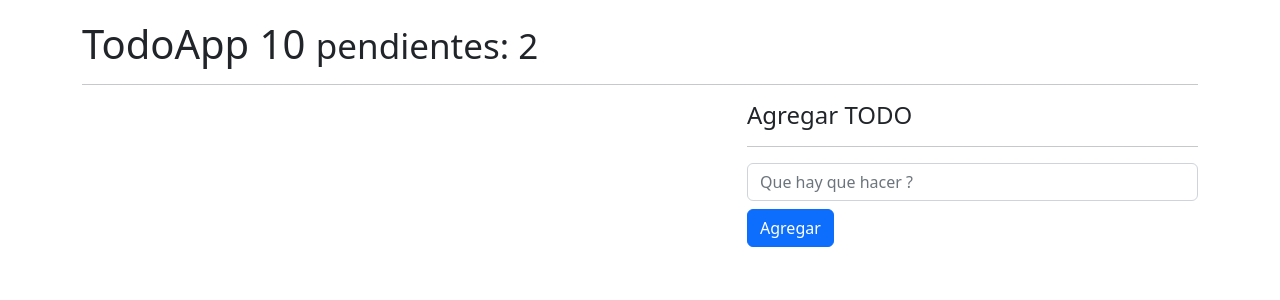
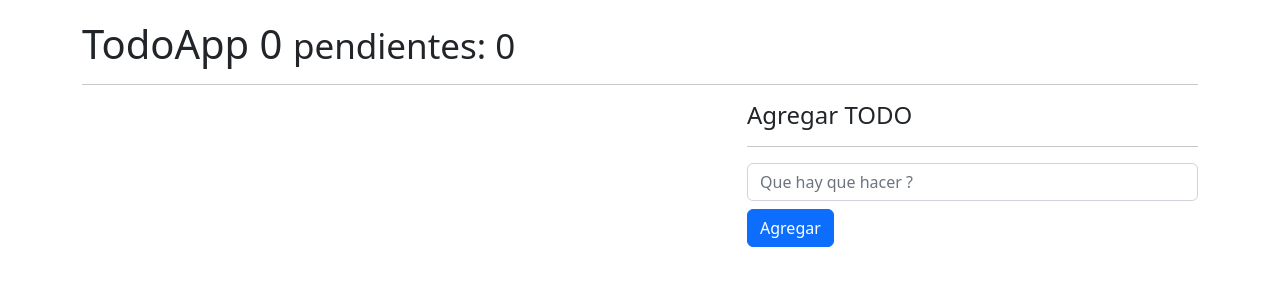
Before and after one commit to jonathanvargas2016/React-2022, a React (Vite) app in the folder 07-HooksApp/: page / in a window 1280 px wide. Shown: the top 300 px of the page. Built offline with nearby package versions, Linux system fonts and the light colour scheme.

Commit message:
create a new custom hook for TODO

```diff
--- a/07-HooksApp/src/09-useReducer/TodoApp.jsx
+++ b/07-HooksApp/src/09-useReducer/TodoApp.jsx
@@ -1,55 +1,16 @@
 import React from 'react'
-import { useEffect } from 'react'
-import { useReducer } from 'react'
-import { todoReducer } from './todo-reducer'
+import { useTodo } from '../hook'
 import { TodoAdd } from './TodoAdd'
 import { TodoList } from './TodoList'
 
 export const TodoApp = () => {
 
-    const initialState = [
-        // {
-        //     id: new Date().getTime(),
-        //     description: 'Recolectar la piedra del alma',
-        //     done: false
-        // }
-    ]
 
-    const init = () => { // funcion para los datos iniciales
-        return JSON.parse(localStorage.getItem('todos')) || []
-    }
-
-    const [todos, dispatch] = useReducer(todoReducer, initialState, init)
-
-    const handleDeleteTodo = id => {
-        dispatch({
-            type: '[TODO] Remove Todo',
-            payload: id
-        })
-    }
-
-    useEffect(() => {
-        localStorage.setItem('todos', JSON.stringify(todos))
-    }, [todos])
-
-    const handleNewTodo = (todo) => {
-        const action = {
-            type: '[TODO] Add Todo',
-            payload: todo
-        }
-        dispatch(action)
-    }
-
-    const handleToggleTodo = id => {
-        dispatch({
-            type: '[TODO] Toggle Todo',
-            payload: id
-        })
-    }
+    const { todos, todosCount, pendingTodosCount, handleDeleteTodo, handleToggleTodo, handleNewTodo } = useTodo([])
 
     return (
         <>
-            <h1>TodoApp 10 <small>pendientes: 2</small></h1>
+            <h1>TodoApp {todosCount} <small>pendientes: {pendingTodosCount} </small></h1>
             <hr />
 
             <div className='row'>
@@ -58,8 +19,8 @@ export const TodoApp = () => {
                     {/* id => es el valor q el evento onDeleteTodo
                     emite y ese valor le paso a la funcion handleDeleteTodo */}
                     <TodoList todos={todos}
-                    onDeleteTodo={id => handleDeleteTodo(id)}
-                    onToggleTodo={handleToggleTodo}
+                        onDeleteTodo={id => handleDeleteTodo(id)}
+                        onToggleTodo={handleToggleTodo}
                     />
 
 
--- a/07-HooksApp/src/hook/index.js
+++ b/07-HooksApp/src/hook/index.js
@@ -2,3 +2,4 @@
 export * from './useCounter'
 export * from './useFetch'
 export * from './useForm'
+export * from './useTodo'
--- /dev/null
+++ b/07-HooksApp/src/hook/useTodo.js
@@ -0,0 +1,51 @@
+import { useEffect, useReducer } from "react"
+import { todoReducer } from "../09-useReducer/todo-reducer"
+
+export const useTodo = (initialState = []) => {
+
+    const init = () => { // funcion para los datos iniciales
+        return JSON.parse(localStorage.getItem('todos')) || []
+    }
+
+    const [todos, dispatch] = useReducer(todoReducer, initialState, init)
+
+    const handleDeleteTodo = id => {
+        dispatch({
+            type: '[TODO] Remove Todo',
+            payload: id
+        })
+    }
+
+    useEffect(() => {
+        localStorage.setItem('todos', JSON.stringify(todos))
+    }, [todos])
+
+    const handleNewTodo = (todo) => {
+        const action = {
+            type: '[TODO] Add Todo',
+            payload: todo
+        }
+        dispatch(action)
+    }
+
+    const handleToggleTodo = id => {
+        dispatch({
+            type: '[TODO] Toggle Todo',
+            payload: id
+        })
+    }
+
+    const pendingTodosCount = todos.filter((todo) => {
+        return !todo.done
+    }).length
+
+    return {
+        todos,
+        dispatch,
+        handleDeleteTodo,
+        handleNewTodo,
+        handleToggleTodo,
+        todosCount: todos.length,
+        pendingTodosCount
+    }
+}
```
